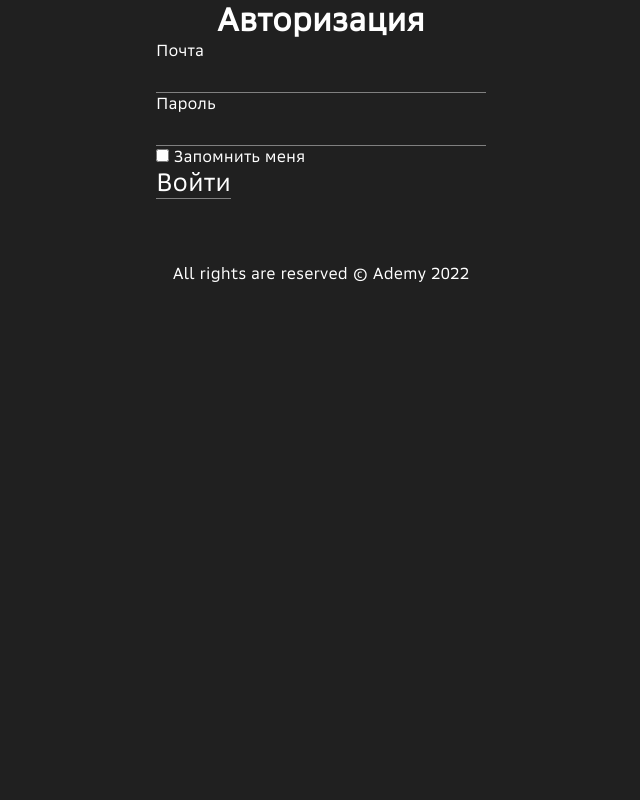
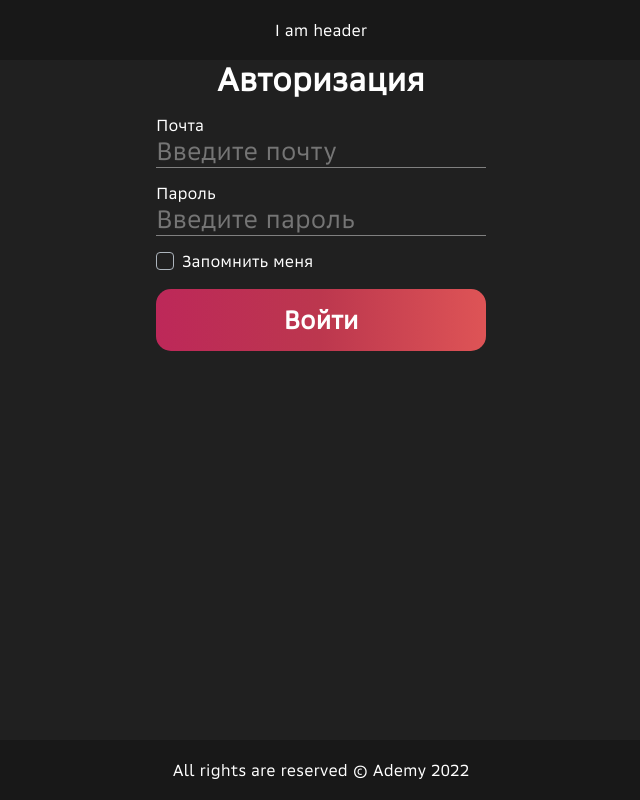
Before and after one commit to andrey-blight/ademy, a Flask app: page /login in a window 1280 px wide. Shown: the whole page, without its empty margins (319-959 px from the left). Run offline with Flask 2, Linux system fonts and the light colour scheme; parts of the project's set-up code (start-up, migrations or seed data) failed here and were passed over.

Commit message:
Added style for errors onform, added header and footer, fixed scroll bar

```diff
--- a/Data/Forms/LoginForm.py
+++ b/Data/Forms/LoginForm.py
@@ -1,10 +1,25 @@
 from flask_wtf import FlaskForm
-from wtforms import EmailField, PasswordField, BooleanField, SubmitField
-from wtforms.validators import DataRequired
+from wtforms import EmailField, PasswordField, BooleanField
+from wtforms.validators import DataRequired, Email, Length
+
+from Classes.Lang import Lang
+
+lang = Lang("ru")
 
 
 class LoginForm(FlaskForm):
-    email = EmailField("Почта", validators=[DataRequired()])
-    password = PasswordField("Пароль", validators=[DataRequired()])
-    remember_me = BooleanField("Запомнить меня")
-    submit = SubmitField("Войти")
+    email = EmailField(
+        "Почта",
+        validators=[
+            DataRequired(message=lang.get("data_required", ["Почта"])),
+            Email(message=lang.get("field_invalid", ["Почта"]))
+        ]
+    )
+    password = PasswordField(
+        "Пароль",
+        validators=[
+            DataRequired(message=lang.get("data_required", ["Пароль"])),
+            Length(min=6, max=100, message=lang.get("field_min_len", ["Пароль", "6", "100"]))
+        ]
+    )
+    remember_me = BooleanField(lang.get("field_remember_me"))
--- a/Data/Forms/RegisterForm.py
+++ b/Data/Forms/RegisterForm.py
@@ -2,17 +2,57 @@ from flask_wtf import FlaskForm
 from wtforms import EmailField, PasswordField, BooleanField, SubmitField, StringField, IntegerField, SelectField, \
     FileField
 from wtforms.validators import DataRequired, Email, Length, NumberRange
-
+from Classes.Lang import Lang
 
 SEX_LIST = ["Мужской", "Женский"]
 
+lang = Lang("ru")
+
 
 class RegisterForm(FlaskForm):
-    name = StringField("Имя", validators=[DataRequired(), Length(2, message="NAME INVALID")])
-    surname = StringField("Фамилия", validators=[DataRequired(), Length(2)])
-    age = IntegerField("Возраст", validators=[DataRequired(), NumberRange(12, 100)])
-    sex = SelectField("Пол", validators=[DataRequired()], choices=[sex for sex in SEX_LIST])
-    email = EmailField("Почта", validators=[DataRequired(), Email("Некорректный Email")])
-    avatar = FileField("Файл", validators=[DataRequired()])
-    password = PasswordField("Пароль", validators=[DataRequired(), Length(min=6, max=100, message="PASS")])
+    name = StringField(
+        "Имя",
+        validators=[
+            DataRequired(message=lang.get("data_required", ["Имя"])),
+            Length(min=2, max=100, message=lang.get("field_min_len", ["Имя", "2", "100"]))
+        ]
+    )
+    surname = StringField(
+        "Фамилия",
+        validators=[
+            DataRequired(message=lang.get("data_required", ["Фамилия"])),
+            Length(min=2, max=100, message=lang.get("field_min_len", ["Фамилия", "2", "100"]))
+        ]
+    )
+    age = IntegerField(
+        "Возраст",
+        validators=[
+            DataRequired(message=lang.get("data_required", ["Возраст"])),
+            NumberRange(12, 100, message=lang.get("field_range", ["Возраст", "12", "100"]))
+        ]
+    )
+    sex = SelectField(
+        "Пол",
+        validators=[DataRequired(message=lang.get("data_required", ["Пол"]))],
+        choices=[sex for sex in SEX_LIST]
+    )
+    email = EmailField(
+        "Почта",
+        validators=[
+            DataRequired(message=lang.get("data_required", ["Почта"])),
+            Email(message=lang.get("field_invalid", ["Почта"]))
+        ]
+    )
+    avatar = FileField(
+        "Файл",
+        validators=[DataRequired(message=lang.get("file_required"))]
+    )
+    # TODO: Пароль должен включать в себя спец. символы и буквы заглавного и нижнего регистра
+    password = PasswordField(
+        "Пароль",
+        validators=[
+            DataRequired(message=lang.get("data_required", ["Пароль"])),
+            Length(min=6, max=100, message=lang.get("field_min_len", ["Пароль", "6", "100"]))
+        ]
+    )
     submit = SubmitField("Зарегистрироваться")
--- /dev/null
+++ b/Data/Lang/ru-RU.json
@@ -0,0 +1,8 @@
+{
+    "data_required": "Поле {} должно быть обязательно заполнено.",
+    "file_required": "Файл должен быть выбран.",
+    "field_min_len": "Длина поля {} должна быть не менее {} символов и не более {} символов.",
+    "field_range": "Поле {} должно находиться в промежутке от {} до {}",
+    "field_invalid": "Поле {} заполнено некорректно",
+    "field_remember_me": "Запомнить меня"
+}
--- a/app.py
+++ b/app.py
@@ -1,3 +1,4 @@
+from Classes.Lang import Lang
 from api import MainAPI
 from Classes.ServerBuilder import ServerBuilder
 from Classes.SqlAlchemyDatabase import SqlAlchemyDatabase
@@ -61,26 +62,12 @@ def login():
 def register():
     if current_user.is_authenticated:
         return redirect('/')
-    # form = RegisterForm()
-    # if request.method == "GET":
-    #     return render_template("test_register.html", title="Регистрация", form=form)
-    # elif request.method == "POST":
-    #     if form.validate_on_submit():
-    #         print("All is good")
-    #         return redirect("/success")
-    #     else:
-    #         print(request.form)
-    #         return render_template(
-    #             "test_register.html",
-    #             title="Регистрация",
-    #             form=form,
-    #             message="ERROR"
-    #         )
     form = RegisterForm()
     # Если все хорошо
+    print(request.form)
     if form.validate_on_submit():
-        return redirect('/success')
-    return render_template('register.html', title='Регистрация', form=form)
+        return redirect("/success")
+    return render_template("register.html", title="Регистрация", form=form)
 
 
 # TODO: Проверять, если access_token есть, то делать редирект на страницу с подбором пользователей
--- a/static/scss/app.scss
+++ b/static/scss/app.scss
@@ -9,6 +9,7 @@ $buttonTextColor: #202020;
 $whiteTextColor: white;
 $mutedTextColor: #303030;
 $mainFontSize: 25px;
+$messageErrorTextColor: #ff0000;
 
 // Mixins
 
@@ -17,6 +18,10 @@ $mainFontSize: 25px;
     flex-direction: $direction;
     align-items: center;
     justify-content: center;
+}
+
+@mixin div-center() {
+    margin: 0;
 }
 
 // Fonts
@@ -38,7 +43,23 @@ $mainFontSize: 25px;
 }
 
 body {
+    height: 100%;
     background: #202020;
+    display: flex;
+    flex-direction: column;
+}
+
+.wrapper {
+    position: fixed;
+    width: 100%;
+    height: 100%;
+    display: flex;
+    flex-direction: column;
+    overflow: auto; /*Вертикальная полоса прокрутки для текста*/
+}
+
+.main {
+    flex-grow: 1; /*Предписываем занять все свободное пространство*/
 }
 
 // Index
@@ -53,12 +74,9 @@ body {
 }
 
 .main__system {
-    display: flex;
     color: $whiteTextColor;
-    flex-direction: column;
-    align-items: center;
-    justify-content: center;
-    margin: 25vh 0px 0px 0px;
+    @include div-center();
+    @include flex-center(column);
 
     .text_message {
         margin-bottom: 20px;
@@ -246,7 +264,7 @@ body {
         background: #ffffff;
     }
 
-    .text_muted {
+    .text-muted {
         color: rgb(186, 186, 186) !important;
     }
 }
@@ -254,6 +272,7 @@ body {
 
 .main__register {
     @include flex-center(column);
+    @include div-center();
     color: $whiteTextColor;
 
     .pagination {
@@ -296,7 +315,7 @@ body {
     }
 
     .rules__list {
-        .text_muted {
+        .text-muted {
             color: rgb(186, 186, 186) !important;
         }
 
@@ -342,6 +361,21 @@ body {
 .main__login {
     @include flex-center(column);
     color: $whiteTextColor;
+
+    @include div-center();
+
+    form {
+        .form-control {
+            margin-top: 15px;
+        }
+
+        button {
+            margin-top: 15px;
+            width: -moz-available;
+            width: -webkit-fill-available;
+            width: fill-available;
+        }
+    }
 }
 
 // Rules
@@ -350,27 +384,42 @@ body {
     width: 64px;
 }
 
-.text_muted {
+.text-muted {
     color: $mutedTextColor !important;
 }
 
-.progress_bar {
+.progress-bar {
     display: block;
     width: 10%;
     height: 10px;
     background: $mainColor;
 }
 
-body::-webkit-scrollbar {
+.message {
+    margin: 15px;
+}
+
+.message-error {
+    color: $whiteTextColor;
+    padding: 5px;
+    background-color: $messageErrorTextColor;
+    width: auto;
+    border-radius: 5px;
+    text-align: center;
+}
+
+// Scroll bar
+
+::-webkit-scrollbar {
     width: 10px;
     border-radius: 5px;
 }
 
-body::-webkit-scrollbar-track {
+::-webkit-scrollbar-track {
     box-shadow: inset 0 0 6px rgba(0, 0, 0, 0.3);
 }
 
-body::-webkit-scrollbar-thumb {
+::-webkit-scrollbar-thumb {
     background-color: darkgrey;
     outline: 1px solid slategrey;
 }
@@ -441,13 +490,24 @@ body::-webkit-scrollbar-thumb {
     }
 }
 
+// Header
+
+.wrapper > .header {
+    height: 60px;
+    background-color: #181818;
+    @include flex-center(row);
+    color: $whiteTextColor;
+    flex-grow: 0; /*Запрещаем увеличиваться*/
+    flex-shrink: 0; /*Запрещаем сжиматься*/
+    flex-basis: auto;
+}
+
 // Footer
 
 .footer {
-    margin-top: 5%;
-    margin-bottom: 5%;
+    flex: 0 0 auto;
     color: $whiteTextColor;
-    display: flex;
-    align-items: center;
-    justify-content: center;
+    @include flex-center(row);
+    background-color: #181818;
+    height: 60px;
 }
--- a/templates/base.html
+++ b/templates/base.html
@@ -9,6 +9,10 @@
     <title>{{ title }}</title>
 </head>
 <body>
+    <div class="wrapper">
+        <div class="header">
+            <p>I am header</p>
+        </div>
         <div class="main">
             {% block main %}
             {% endblock %}
@@ -16,6 +20,7 @@
         <div class="footer">
             <p>All rights are reserved &copy; Ademy 2022</p>
         </div>
+    </div>
     {% block scripts %}
     {% endblock %}
 </body>
--- a/templates/login.html
+++ b/templates/login.html
@@ -3,27 +3,32 @@
 {% block main %}
     <div class="main__login">
         <h1>Авторизация</h1>
-        <form action="/login" method="post">
-            {{ form.hidden_tag() }}
-            {{ form.email.label }}<br>
-            {{ form.email(class="form-control", type="email") }}<br>
-            {% for error in form.email.errors %}
-                <div class="alert alert-danger" role="alert">
-                    {{ error }}
-                </div>
-            {% endfor %}
-            {{ form.password.label }}<br>
-            {{ form.password(class="form-control", type="password") }}<br>
-            {% for error in form.password.errors %}
-                <div class="alert alert-danger" role="alert">
-                    {{ error }}
-                </div>
-            {% endfor %}
-            <label for="remember_me">
-                <p>{{ form.remember_me(class="checkbox") }} {{ form.remember_me.label }}</p>
-            </label>
-            <p>{{ form.submit(type="submit", class="btn btn-primary") }}</p>
-            <div>{{ message }}</div>
+        <form action="" method="post" novalidate>
+            <div class="messages">
+                {% for field in form if field.name != 'csrf_token' %}
+                    {% if field.errors %}
+                        {% for error in field.errors %}
+                            <div class="message message-error">{{ error }}</div>
+                        {% endfor %}
+                    {% endif %}
+                {% endfor %}
+            </div>
+            {{ form.csrf_token }}
+            <div class="form-control">
+                {{ form.email.label }}<br>
+                {{ form.email(type="email", placeholder="Введите почту") }}<br>
+            </div>
+            <div class="form-control">
+                {{ form.password.label }}<br>
+                {{ form.password(type="password", placeholder="Введите пароль") }}<br>
+            </div>
+            <div class="form-control">
+                <label class="checkbox" for="remember_me">
+                    {{ form.remember_me(class="checkbox") }}
+                    <span>Запомнить меня</span>
+                </label>
+            </div>
+            <button type="submit">Войти</button>
         </form>
     </div>
 {% endblock %}
```
Also changed, not shown: Classes/Lang.py (added, +28 -0 lines), static/js/index.js (+21 -20 lines), templates/register.html (+15 -13 lines), static/css/app.css. Lines whose indentation alone changed are shown as unchanged.
